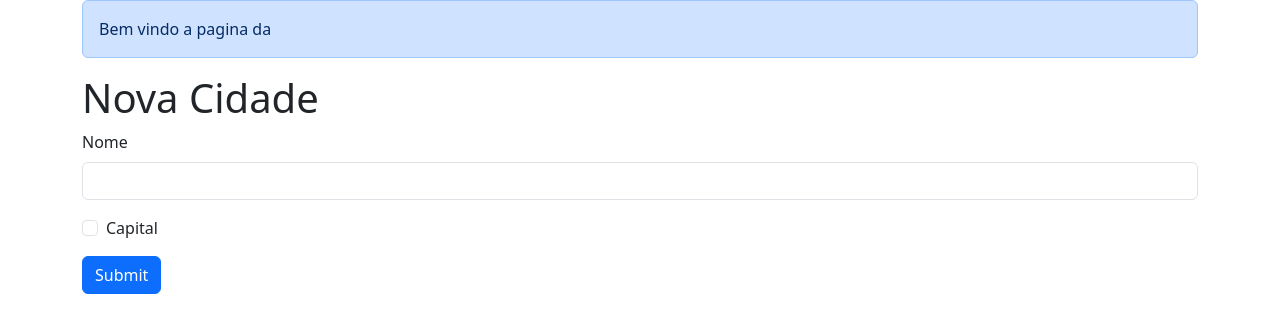
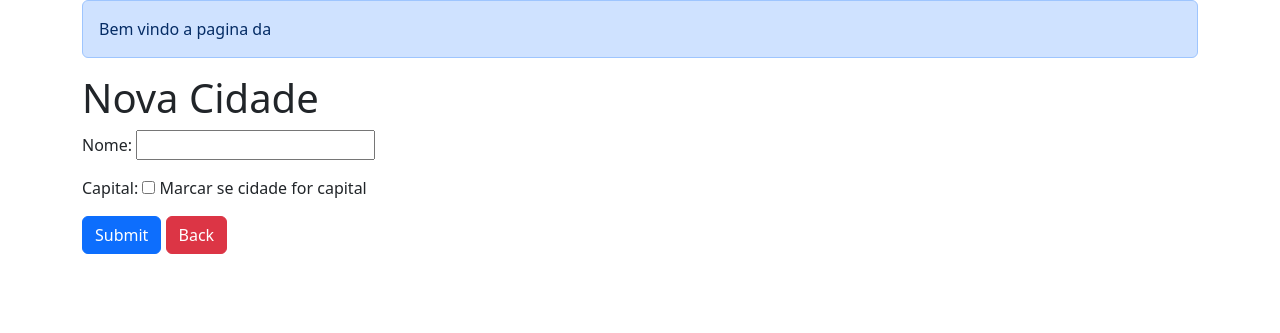
Before and after one commit to LucasFranqueiraInatel/DjangoCourse, a Django app: page /cidades/create/ in a window 1280 px wide. Shown: the top 333 px of the page. Run offline with Django 4.2, Linux system fonts and the light colour scheme.

Commit message:
update: detalhe_cidades

```diff
--- /dev/null
+++ b/cadastros/forms.py
@@ -0,0 +1,11 @@
+from django import forms
+
+from cadastros.models import Cidade
+
+
+class CidadeForm(forms.ModelForm):
+
+    class Meta:
+        model = Cidade
+        # fields = ['nome', 'capital']
+        fields = '__all__'
--- a/cadastros/models.py
+++ b/cadastros/models.py
@@ -3,7 +3,7 @@ from django.db import models
 # Create your models here.
 class Cidade(models.Model):
 
-    nome = models.CharField(max_length=100)
-    capital = models.BooleanField(default=False)
+    nome = models.CharField(max_length=100, unique=True)
+    capital = models.BooleanField(default=False, help_text='Marcar se cidade for capital')
     def __str__(self):
         return  self.nome
--- a/cadastros/templates/cadastros/cadastra_cidades.html
+++ b/cadastros/templates/cadastros/cadastra_cidades.html
@@ -3,17 +3,26 @@
 {% block conteudo %}
 <h1>Nova Cidade</h1>
 
+
 <form action="{% url 'cidades-cadastro' %}" method="post">
+    <!--    <div class="mb-3">-->
+    <!--        <label class="form-label">Nome</label>-->
+    <!--        <input type="text" name="nome" class="form-control">-->
+    <!--    </div>-->
+    <!--    <div class="mb-3 form-check">-->
+    <!--        <input type="checkbox" name="capital" class="form-check-input">-->
+    <!--        <label class="form-check-label">Capital</label>-->
+    <!--    </div>-->
+    <!--    <button type="submit" class="btn btn-primary">Submit</button>-->
+
+    {{ form.as_p}}
     {% csrf_token %}
-    <div class="mb-3">
-        <label class="form-label">Nome</label>
-        <input type="text" name="nome" class="form-control">
-    </div>
-    <div class="mb-3 form-check">
-        <input type="checkbox" name="capital" class="form-check-input">
-        <label class="form-check-label">Capital</label>
-    </div>
+
     <button type="submit" class="btn btn-primary">Submit</button>
+    <a class="btn btn-danger" href="{% url 'cidades-list' %}" role="button">Back</a>
+
+
 </form>
 
+
 {% endblock %}
--- a/cadastros/urls.py
+++ b/cadastros/urls.py
@@ -1,9 +1,10 @@
 from django.urls import path
 
-from cadastros.views import lista_cidades, detalhe_cidade, cadastra_cidade
+from cadastros.views import lista_cidades, detalhe_cidade, cadastra_cidade, remove_cidade
 
 urlpatterns = [
     path('', lista_cidades, name='cidades-list'),
     path('detail/<int:id>/', detalhe_cidade, name='cidades-detalhe'),
     path('create/', cadastra_cidade, name='cidades-cadastro'),
+    path('delete/<int:id>/', remove_cidade, name='cidades-remove')
 ]
--- a/cadastros/views.py
+++ b/cadastros/views.py
@@ -1,5 +1,6 @@
-from django.shortcuts import render, get_object_or_404
+from django.shortcuts import render, get_object_or_404, redirect
 
+from cadastros.forms import CidadeForm
 from cadastros.models import Cidade
 
 
@@ -8,32 +9,50 @@ from cadastros.models import Cidade
 # function based views -> fbv
 def lista_cidades(request):
     # ORM do Django
-    qs = Cidade.objects.all()
+    qs = Cidade.objects.all().order_by('nome')
 
     context = {
         "cidades": qs,
-        "titulo":"SIDIA"
+        "titulo": "SIDIA"
     }
 
     return render(request, 'cadastros/lista_cidades.html', context)
 
+
 def detalhe_cidade(request, id):
-
     # id_cidade = request.GET['id_cidade']
-
 
     cidade = get_object_or_404(Cidade, pk=id)
     # cidade = Cidade.objects.get(pk=id_cidade)
     # cidade = Cidade.objects.filter(nome='Belo Horizonte')
 
     context = {
-        'cidade': cidade
+        'cidade': cidade,
+        "titulo": "SIDIA"
     }
+
 
     return render(request, 'cadastros/detalhe_cidades.html', context)
 
+def remove_cidade(request, id):
+    # id_cidade = request.GET['id_cidade']
+
+    cidade = get_object_or_404(Cidade, pk=id)
+    cidade.delete()
+
+    return redirect('cidades-list')
+
 def cadastra_cidade(request):
+    if request.method == "POST":
+        form = CidadeForm(request.POST)
+        if form.is_valid():
+            form.save()
+            return redirect('cidades-list')
+    else:
+        form = CidadeForm()
 
-    context = {}
+    context = {
+        'form': form
+    }
 
     return render(request, 'cadastros/cadastra_cidades.html', context)
```
Also changed, not shown: cadastros/templates/cadastros/detalhe_cidades.html (+6 -3 lines), cadastros/templates/cadastros/lista_cidades.html (+8 -3 lines).
